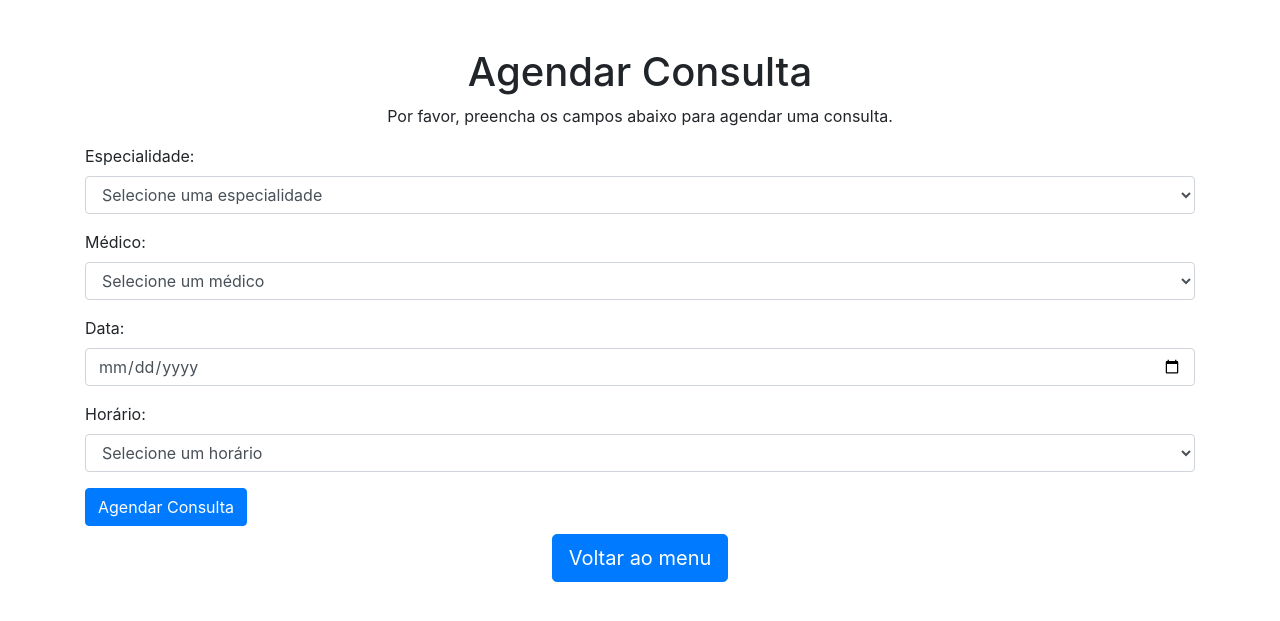
After one commit to NaiaraEstrella/Clinica, a PHP site: page /marcar.php in a window 1280 px wide. The commit adds this page. Shown: the top 621 px of the page. Run offline with PHP 8.4, Linux system fonts and the light colour scheme.

Commit message:
Add files via upload

```diff
--- a/cadastro.php
+++ b/cadastro.php
@@ -96,5 +96,8 @@ if ($_SERVER['REQUEST_METHOD'] == 'POST') {
             <button type="submit" class="btn btn-primary">Cadastrar</button>
         </form>
     </div>
+    <div class="text-center">
+        <a href="index.php" class="btn btn-primary btn-lg m-2">Voltar ao menu</a>
+    </div>
 </body>
 </html>
--- /dev/null
+++ b/marcar.php
@@ -0,0 +1,91 @@
+<?php
+require 'config.php';
+?>
+
+<!DOCTYPE html>
+<html lang="pt-BR">
+<head>
+    <meta charset="UTF-8">
+    <meta name="viewport" content="width=device-width, initial-scale=1.0">
+    <title>Agendar Consulta - Clínica Médica</title>
+    <!-- Link do Bootstrap CSS -->
+    <link href="https://stackpath.bootstrapcdn.com/bootstrap/4.5.2/css/bootstrap.min.css" rel="stylesheet">
+</head>
+<body>
+
+    <div class="container mt-5">
+        <h1 class="text-center">Agendar Consulta</h1>
+        <p class="text-center">Por favor, preencha os campos abaixo para agendar uma consulta.</p>
+
+        <form>
+            <div class="form-group">
+                <label for="especialidade">Especialidade:</label>
+                <select class="form-control" id="especialidade">
+                    <option value="">Selecione uma especialidade</option>
+                    <option value="cardiologia">Cardiologia</option>
+                    <option value="ortopedia">Ortopedia</option>
+                    <option value="pediatria">Pediatria</option>
+                </select>
+            </div>
+
+            <div class="form-group">
+                <label for="medico">Médico:</label>
+                <select class="form-control" id="medico">
+                    <option value="">Selecione um médico</option>
+                    <!-- Cardiologia -->
+                    <option value="dr_jose" data-especialidade="cardiologia">Dr. José</option>
+                    <option value="dra_maria" data-especialidade="cardiologia">Dra. Maria</option>
+                    <!-- Ortopedia -->
+                    <option value="dr_pedro" data-especialidade="ortopedia">Dr. Pedro</option>
+                    <option value="dra_sofia" data-especialidade="ortopedia">Dra. Sofia</option>
+                    <!-- Pediatria -->
+                    <option value="dr_luiz" data-especialidade="pediatria">Dr. Luiz</option>
+                    <option value="dra_julia" data-especialidade="pediatria">Dra. Julia</option>
+                </select>
+            </div>
+
+            <div class="form-group">
+                <label for="data">Data:</label>
+                <input type="date" class="form-control" id="data">
+            </div>
+
+            <div class="form-group">
+                <label for="horario">Horário:</label>
+                <select class="form-control" id="horario">
+                    <option value="">Selecione um horário</option>
+                    <option value="08:00">08:00</option>
+                    <option value="09:00">09:00</option>
+                    <option value="10:00">10:00</option>
+                    <option value="11:00">11:00</option>
+                    <option value="14:00">14:00</option>
+                    <option value="15:00">15:00</option>
+                    <option value="16:00">16:00</option>
+                </select>
+            </div>
+
+
+            <button type="submit" class="btn btn-primary">Agendar Consulta</button>
+        </form>
+    </div>
+
+    <div class="text-center">
+        <a href="index.php" class="btn btn-primary btn-lg m-2">Voltar ao menu</a>
+    </div>
+
+    <!-- Link do Bootstrap JS e dependências -->
+    <script src="https://code.jquery.com/jquery-3.5.1.slim.min.js"></script>
+    <script src="https://cdn.jsdelivr.net/npm/@popperjs/core@2.9.2/dist/umd/popper.min.js"></script>
+    <script src="https://stackpath.bootstrapcdn.com/bootstrap/4.5.2/js/bootstrap.min.js"></script>
+
+    <!-- Script para filtrar médicos por especialidade -->
+    <script>
+        $(document).ready(function() {
+            $('#especialidade').on('change', function() {
+                var especialidade = $(this).val();
+                $('#medico option').hide();
+                $('#medico option[data-especialidade="' + especialidade + '"]').show();
+            });
+        });
+    </script>
+</body>
+</html>
```
Also changed, not shown: index.php (added, +33 -0 lines), visualizar_consultas.php (added, +81 -0 lines).
